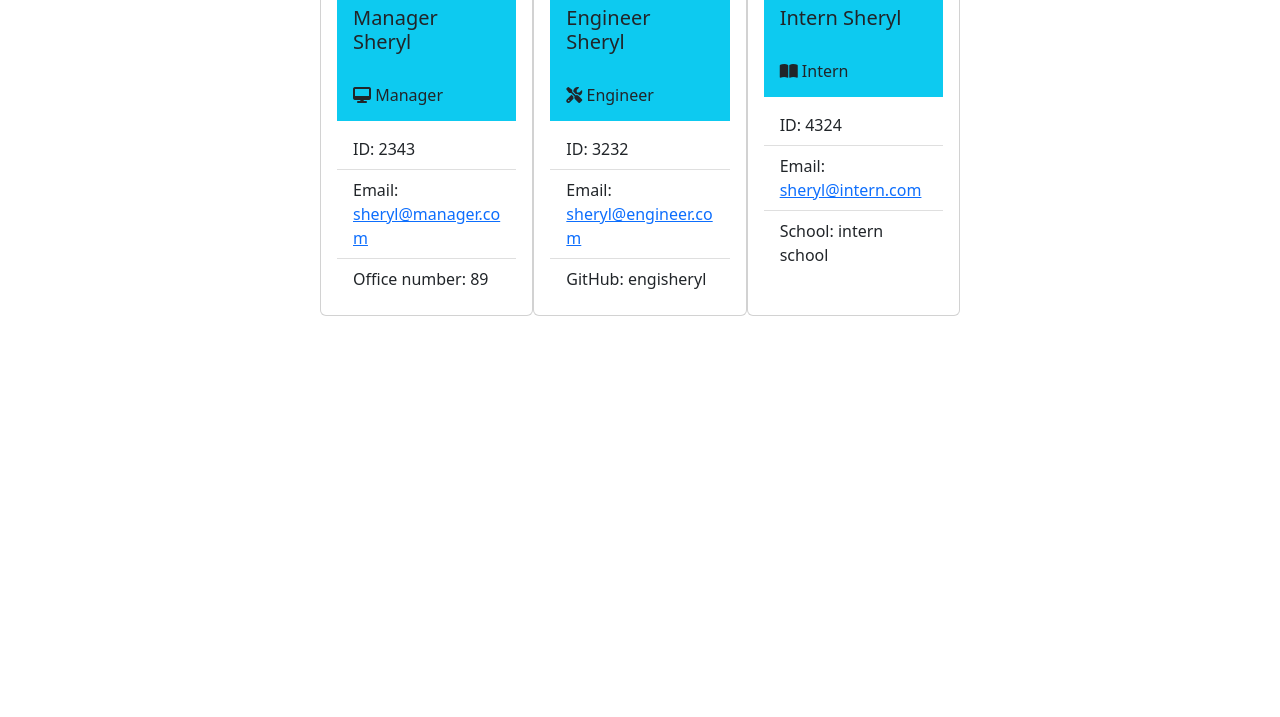
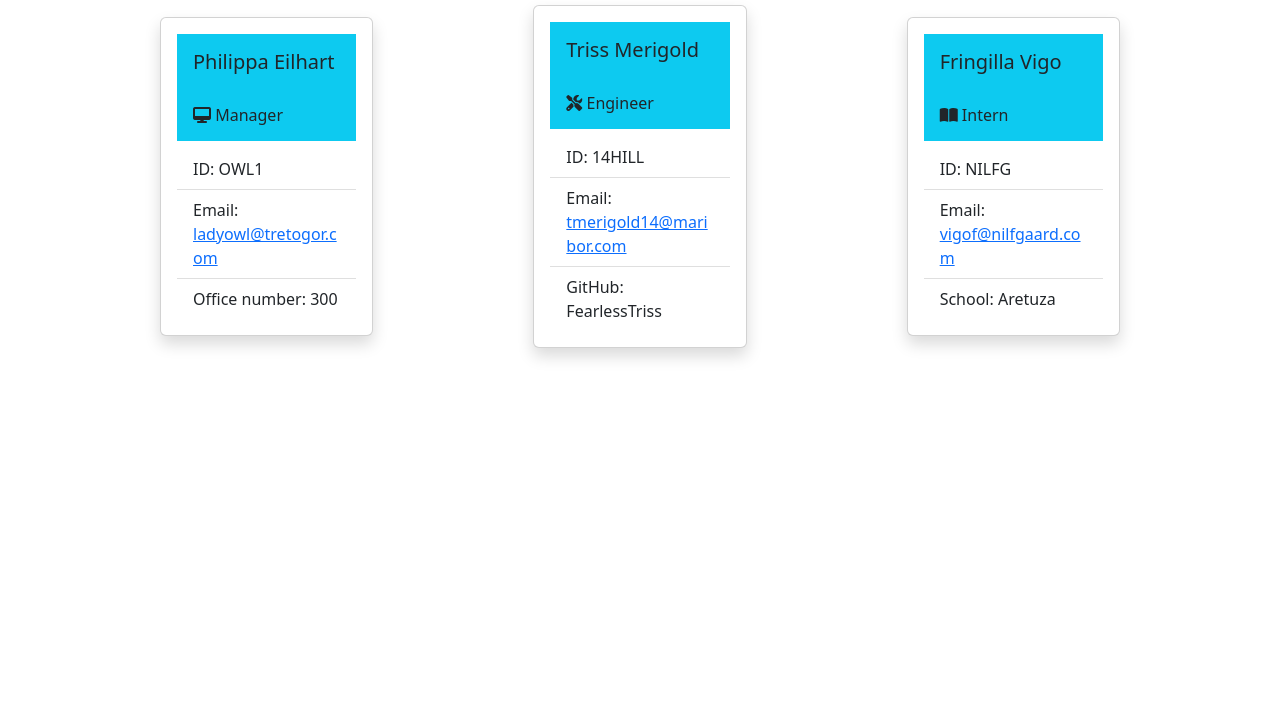
Before and after one commit to reversedentistry/OOP-Team-Generator-Profile, a website: page dist/index.html in a window 1280 px wide. Shown: the part 83-800 px from the top of the page. Drawn offline with nearby package versions, Linux system fonts and the light colour scheme.

Commit message:
Test run 3

```diff
--- a/dist/index.html
+++ b/dist/index.html
@@ -11,36 +11,36 @@
     </head>
     <body>
         <header>
-            <h1 class="text-center.bg-success.bg-gradient">My Team</h1>
+            <h1 class="text-center p-3 mb-2 bg-success text-white">My Team</h1>
         </header>
-        <main class="d-flex justify-content-center"><div class="card col-12 col-md-5 col-lg-2">
+        <main class="d-flex justify-content-evenly align-items-center"><div class="card col-12 col-md-5 col-lg-2 shadow bg-body rounded">
     <div class="card-body">
-      <h5 class="card-title p-3 mb-0 bg-info text-dark">Manager Sheryl</h5>
+      <h5 class="card-title p-3 mb-0 bg-info text-dark">Philippa Eilhart</h5>
       <h6 class="card-title p-3 mt-0 bg-info text-dark"><i class="fa-solid fa-desktop"></i></i> Manager</h6>
     <ul class="list-group list-group-flush">
-      <li class="list-group-item">ID: 2343</li>
-      <li class="list-group-item">Email: <a href="mailto:sheryl@manager.com">sheryl@manager.com</a></li>
-      <li class="list-group-item">Office number: 89</li>
+      <li class="list-group-item">ID: OWL1</li>
+      <li class="list-group-item">Email: <a href="mailto:ladyowl@tretogor.com">ladyowl@tretogor.com</a></li>
+      <li class="list-group-item">Office number: 300</li>
     </ul>
     </div>
-    </div><div class="card col-12 col-md-5 col-lg-2">
+    </div><div class="card col-12 col-md-5 col-lg-2 shadow bg-body rounded">
     <div class="card-body">
-      <h5 class="card-title p-3 mb-0 bg-info text-dark">Engineer Sheryl</h5>
+      <h5 class="card-title p-3 mb-0 bg-info text-dark">Triss Merigold</h5>
       <h6 class="card-title p-3 mt-0 bg-info text-dark"><i class="fa-solid fa-screwdriver-wrench"></i> Engineer</h6>
     <ul class="list-group list-group-flush">
-      <li class="list-group-item">ID: 3232</li>
-      <li class="list-group-item">Email: <a href="mailto:sheryl@engineer.com">sheryl@engineer.com</a></li>
-      <li class="list-group-item">GitHub: engisheryl</li>
+      <li class="list-group-item">ID: 14HILL</li>
+      <li class="list-group-item">Email: <a href="mailto:tmerigold14@maribor.com">tmerigold14@maribor.com</a></li>
+      <li class="list-group-item">GitHub: FearlessTriss</li>
     </ul>
     </div>
-    </div><div class="card col-12 col-md-5 col-lg-2">
+    </div><div class="card col-12 col-md-5 col-lg-2 shadow bg-body rounded">
     <div class="card-body">
-      <h5 class="card-title p-3 mb-0 bg-info text-dark">Intern Sheryl</h5>
+      <h5 class="card-title p-3 mb-0 bg-info text-dark">Fringilla Vigo</h5>
       <h6 class="card-title p-3 mt-0 bg-info text-dark"><i class="fa-solid fa-book-open"></i> Intern</h6>
     <ul class="list-group list-group-flush">
-      <li class="list-group-item">ID: 4324</li>
-      <li class="list-group-item">Email: <a href="mailto:sheryl@intern.com">sheryl@intern.com</a></li>
-      <li class="list-group-item">School: intern school</li>
+      <li class="list-group-item">ID: NILFG</li>
+      <li class="list-group-item">Email: <a href="mailto:vigof@nilfgaard.com">vigof@nilfgaard.com</a></li>
+      <li class="list-group-item">School: Aretuza</li>
     </ul>
     </div>
     </div></main>
```
